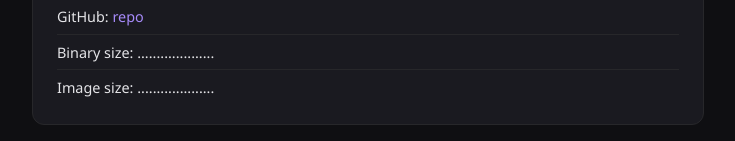
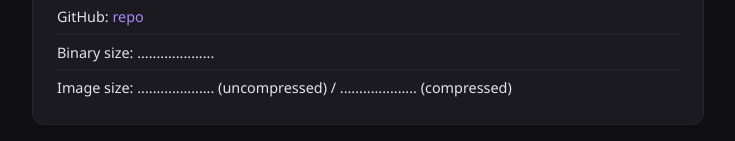
Before and after one commit to Serabass/ASM-Web-Server, a plain HTML site: page static/index.html in a window 1280 px wide. Shown: the part 316-457 px from the top of the page, without its empty margins (272-1007 px from the left). Drawn offline with Linux system fonts and the light colour scheme.

Commit message:
Update docker-compose to change port mapping, enhance README with updated image size, and modify patch_binary.sh to include uncompressed image size. Update index.html to reflect new size placeholders.

```diff
--- a/static/index.html
+++ b/static/index.html
@@ -38,9 +38,9 @@
       <h2>About</h2>
       <p style="margin:0 0 0.75rem; font-size:0.9rem;">Single process, blocking accept loop. Static HTML and sizes are patched into the binary at build time. Built with <code>nasm</code> / <code>aarch64-linux-gnu-as</code> and <code>ld -static -nostdlib</code>; final image is <code>scratch</code> (no shell, no libs).</p>
       <ul>
-        <li>GitHub: <a href="<!--GITHUB-->https://github.com/Serabass/ASM-Web-Server                                    ">repo</a></li>
+        <li>GitHub: <a href="<!--GITHUB-->https://github.com/Serabass/ASM-Web-Server                                      ">repo</a></li>
         <li>Binary size: <!--BINSIZE-->....................</li>
-        <li>Image size: <!--IMGSIZE-->....................</li>
+        <li>Image size: <!--IMGUNCOMPRESSED-->.................... (uncompressed) / <!--IMGSIZE-->.................... (compressed)</li>
       </ul>
     </div>
     <div class="card">
```
Also changed, not shown: 4 other files.
